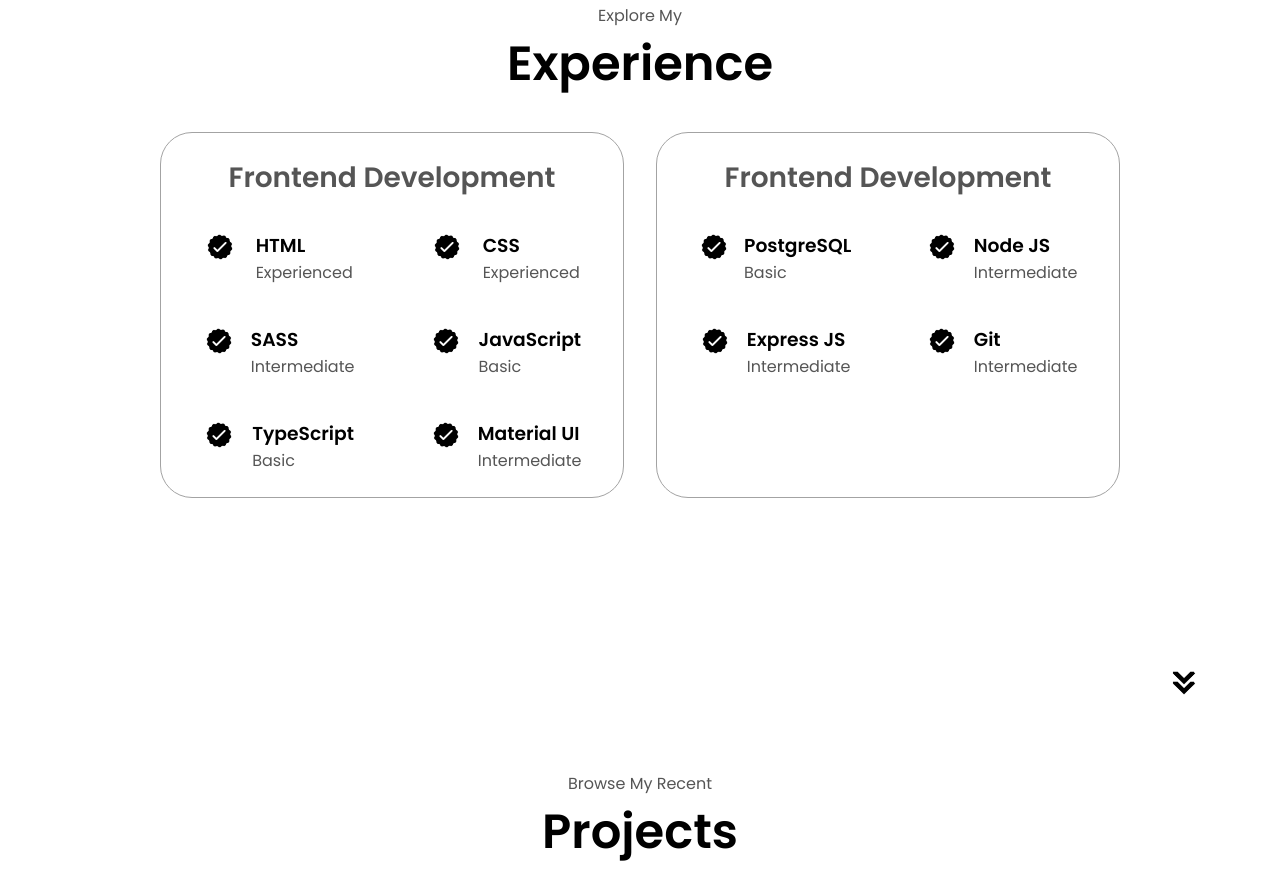
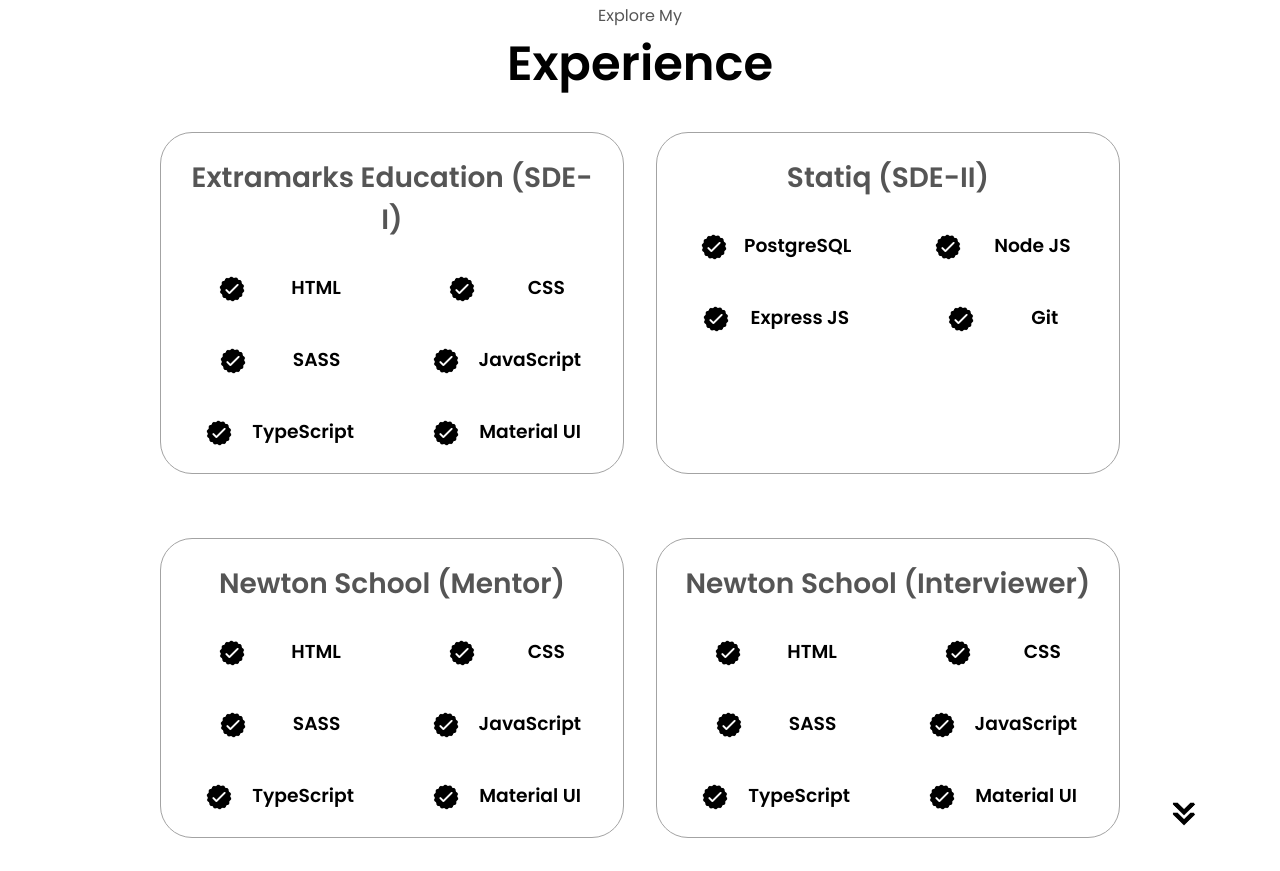
Before and after one commit to sahilrahman968/portfolio-vanilla, a plain HTML site: page index.html in a window 1280 px wide. Shown: the part 1693-2564 px from the top of the page. Drawn offline with Linux system fonts and the light colour scheme.

Commit message:
profile pic change

```diff
--- a/index.html
+++ b/index.html
@@ -10,7 +10,7 @@
   </head>
   <body>
     <nav id="desktop-nav">
-      <div class="logo">John Doe</div>
+      <div class="logo">Sahil B. Asif</div>
       <div>
         <ul class="nav-links">
           <li><a href="#about">About</a></li>
@@ -21,7 +21,7 @@
       </div>
     </nav>
     <nav id="hamburger-nav">
-      <div class="logo">John Doe</div>
+      <div class="logo">Sahil B. Asif</div>
       <div class="hamburger-menu">
         <div class="hamburger-icon" onclick="toggleMenu()">
           <span></span>
@@ -38,16 +38,16 @@
     </nav>
     <section id="profile">
       <div class="section__pic-container">
-        <img src="./assets/profile-pic.png" alt="John Doe profile picture" />
+        <img class="profile_pic" src="./assets/profile-pic.jpeg" alt="Sahil B. Asif profile picture" />
       </div>
       <div class="section__text">
         <p class="section__text__p1">Hello, I'm</p>
-        <h1 class="title">John Doe</h1>
+        <h1 class="title">Sahil B. Asif</h1>
         <p class="section__text__p2">Frontend Developer</p>
         <div class="btn-container">
           <button
             class="btn btn-color-2"
-            onclick="window.open('./assets/resume-example.pdf')"
+            onclick="window.open('./assets/resume.pdf')"
           >
             Download CV
           </button>
@@ -77,7 +77,7 @@
       <div class="section-container">
         <div class="section__pic-container">
           <img
-            src="./assets/about-pic.png"
+            src="./assets/about-pic.jpeg"
             alt="Profile picture"
             class="about-pic"
           />
@@ -100,17 +100,12 @@
                 class="icon"
               />
               <h3>Education</h3>
-              <p>B.Sc. Bachelors Degree<br />M.Sc. Masters Degree</p>
+              <p>B.Tech. Bachelors Degree</p>
             </div>
           </div>
           <div class="text-container">
             <p>
-              Lorem ipsum dolor sit amet consectetur adipisicing elit. Hic quis
-              reprehenderit et laborum, rem, dolore eum quod voluptate
-              exercitationem nobis, nihil esse debitis maxime facere minus sint
-              delectus velit in eos quo officiis explicabo deleniti dignissimos.
-              Eligendi illum libero dolorum cum laboriosam corrupti quidem,
-              reiciendis ea magnam? Nulla, impedit fuga!
+              I have honed my expertise in Javascript, React Js, Next Js, Redux, HTML, and CSS. I am adept at translating design concepts into pixel-perfect, responsive interfaces that not only meet but exceed user expectations with an experience in optimizing applications for speed and scalability, contributing to improved user engagement.
             </p>
           </div>
         </div>
@@ -128,7 +123,7 @@
       <div class="experience-details-container">
         <div class="about-containers">
           <div class="details-container">
-            <h2 class="experience-sub-title">Frontend Development</h2>
+            <h2 class="experience-sub-title">Extramarks Education (SDE-I)</h2>
             <div class="article-container">
               <article>
                 <img
@@ -138,7 +133,7 @@
                 />
                 <div>
                   <h3>HTML</h3>
-                  <p>Experienced</p>
+                  <!-- <p>Experienced</p> -->
                 </div>
               </article>
               <article>
@@ -149,7 +144,7 @@
                 />
                 <div>
                   <h3>CSS</h3>
-                  <p>Experienced</p>
+                  <!-- <p>Experienced</p> -->
                 </div>
               </article>
               <article>
@@ -160,7 +155,7 @@
                 />
                 <div>
                   <h3>SASS</h3>
-                  <p>Intermediate</p>
+                  <!-- <p>Experienced</p> -->
                 </div>
               </article>
               <article>
@@ -171,7 +166,7 @@
                 />
                 <div>
                   <h3>JavaScript</h3>
-                  <p>Basic</p>
+                  <!-- <p>Basic</p> -->
                 </div>
               </article>
               <article>
@@ -182,7 +177,7 @@
                 />
                 <div>
                   <h3>TypeScript</h3>
-                  <p>Basic</p>
+                  <!-- <p>Basic</p> -->
                 </div>
               </article>
               <article>
@@ -193,13 +188,13 @@
                 />
                 <div>
                   <h3>Material UI</h3>
-                  <p>Intermediate</p>
+                  <!-- <p>Experienced</p> -->
                 </div>
               </article>
             </div>
           </div>
           <div class="details-container">
-            <h2 class="experience-sub-title">Frontend Development</h2>
+            <h2 class="experience-sub-title">Statiq (SDE-II)</h2>
             <div class="article-container">
               <article>
                 <img
@@ -209,7 +204,7 @@
                 />
                 <div>
                   <h3>PostgreSQL</h3>
-                  <p>Basic</p>
+                  <!-- <p>Basic</p> -->
                 </div>
               </article>
               <article>
@@ -220,7 +215,7 @@
                 />
                 <div>
                   <h3>Node JS</h3>
-                  <p>Intermediate</p>
+                  <!-- <p>Experienced</p> -->
                 </div>
               </article>
               <article>
@@ -231,7 +226,7 @@
                 />
                 <div>
                   <h3>Express JS</h3>
-                  <p>Intermediate</p>
+                  <!-- <p>Experienced</p> -->
                 </div>
               </article>
               <article>
@@ -242,7 +237,151 @@
                 />
                 <div>
                   <h3>Git</h3>
-                  <p>Intermediate</p>
+                  <!-- <p>Experienced</p> -->
+                </div>
+              </article>
+            </div>
+          </div>
+        </div>
+        <div class="about-containers">
+          <div class="details-container">
+            <h2 class="experience-sub-title">Newton School (Mentor)</h2>
+            <div class="article-container">
+              <article>
+                <img
+                  src="./assets/checkmark.png"
+                  alt="Experience icon"
+                  class="icon"
+                />
+                <div>
+                  <h3>HTML</h3>
+                  <!-- <p>Experienced</p> -->
+                </div>
+              </article>
+              <article>
+                <img
+                  src="./assets/checkmark.png"
+                  alt="Experience icon"
+                  class="icon"
+                />
+                <div>
+                  <h3>CSS</h3>
+                  <!-- <p>Experienced</p> -->
+                </div>
+              </article>
+              <article>
+                <img
+                  src="./assets/checkmark.png"
+                  alt="Experience icon"
+                  class="icon"
+                />
+                <div>
+                  <h3>SASS</h3>
+                  <!-- <p>Experienced</p> -->
+                </div>
+              </article>
+              <article>
+                <img
+                  src="./assets/checkmark.png"
+                  alt="Experience icon"
+                  class="icon"
+                />
+                <div>
+                  <h3>JavaScript</h3>
+                  <!-- <p>Basic</p> -->
+                </div>
+              </article>
+              <article>
+                <img
+                  src="./assets/checkmark.png"
+                  alt="Experience icon"
+                  class="icon"
+                />
+                <div>
+                  <h3>TypeScript</h3>
+                  <!-- <p>Basic</p> -->
+                </div>
+              </article>
+              <article>
+                <img
+                  src="./assets/checkmark.png"
+                  alt="Experience icon"
+                  class="icon"
+                />
+                <div>
+                  <h3>Material UI</h3>
+                  <!-- <p>Experienced</p> -->
+                </div>
+              </article>
+            </div>
+          </div>
+          <div class="details-container">
+            <h2 class="experience-sub-title">Newton School (Interviewer)</h2>
+            <div class="article-container">
+              <article>
+                <img
+                  src="./assets/checkmark.png"
+                  alt="Experience icon"
+                  class="icon"
+                />
+                <div>
+                  <h3>HTML</h3>
+                  <!-- <p>Experienced</p> -->
+                </div>
+              </article>
+              <article>
+                <img
+                  src="./assets/checkmark.png"
+                  alt="Experience icon"
+                  class="icon"
+                />
+                <div>
+                  <h3>CSS</h3>
+                  <!-- <p>Experienced</p> -->
+                </div>
+              </article>
+              <article>
+                <img
+                  src="./assets/checkmark.png"
+                  alt="Experience icon"
+                  class="icon"
+                />
+                <div>
+                  <h3>SASS</h3>
+                  <!-- <p>Experienced</p> -->
+                </div>
+              </article>
+              <article>
+                <img
+                  src="./assets/checkmark.png"
+                  alt="Experience icon"
+                  class="icon"
+                />
+                <div>
+                  <h3>JavaScript</h3>
+                  <!-- <p>Basic</p> -->
+                </div>
+              </article>
+              <article>
+                <img
+                  src="./assets/checkmark.png"
+                  alt="Experience icon"
+                  class="icon"
+                />
+                <div>
+                  <h3>TypeScript</h3>
+                  <!-- <p>Basic</p> -->
+                </div>
+              </article>
+              <article>
+                <img
+                  src="./assets/checkmark.png"
+                  alt="Experience icon"
+                  class="icon"
+                />
+                <div>
+                  <h3>Material UI</h3>
+                  <!-- <p>Experienced</p> -->
                 </div>
               </article>
             </div>
@@ -309,7 +448,7 @@
               </button>
             </div>
           </div>
-          <div class="details-container color-container">
+          <!-- <div class="details-container color-container">
             <div class="article-container">
               <img
                 src="./assets/project-3.png"
@@ -332,7 +471,7 @@
                 Live Demo
               </button>
             </div>
-          </div>
+          </div> -->
         </div>
       </div>
       <img
@@ -352,7 +491,7 @@
             alt="Email icon"
             class="icon contact-icon email-icon"
           />
-          <p><a href="mailto:examplemail@gmail.com">Example@gmail.com</a></p>
+          <p><a href="mailto:examplemail@gmail.com">sahilrahman968@gmail.com</a></p>
         </div>
         <div class="contact-info-container">
           <img
@@ -375,7 +514,7 @@
           </ul>
         </div>
       </nav>
-      <p>Copyright &#169; 2023 John Doe. All Rights Reserved.</p>
+      <p>Copyright &#169; 2023 Sahil B. Asif. All Rights Reserved.</p>
     </footer>
     <script src="script.js"></script>
   </body>
--- a/style.css
+++ b/style.css
@@ -176,6 +176,10 @@
   margin: auto 0;
 }
 
+.profile_pic{
+  border-radius: 3% ;
+}
+
 .section__text {
   align-self: center;
   text-align: center;
@@ -271,6 +275,8 @@
   gap: 2rem;
   margin-bottom: 2rem;
   margin-top: 2rem;
+  display: grid;
+  grid-template-columns: repeat(auto,1rem);
 }
 
 .about-details-container {
```
Also changed, not shown: assets/about-pic.jpeg (added), assets/profile-pic.jpeg (added), 4 other files.
